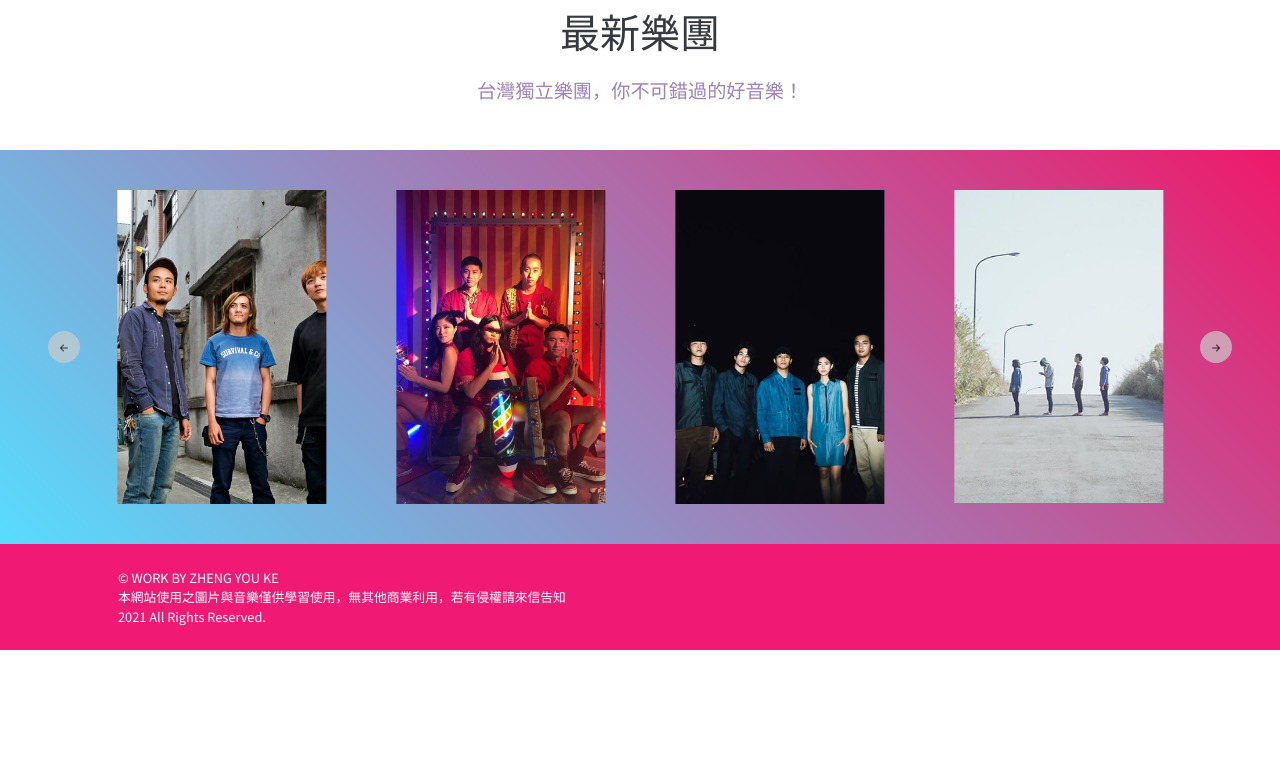
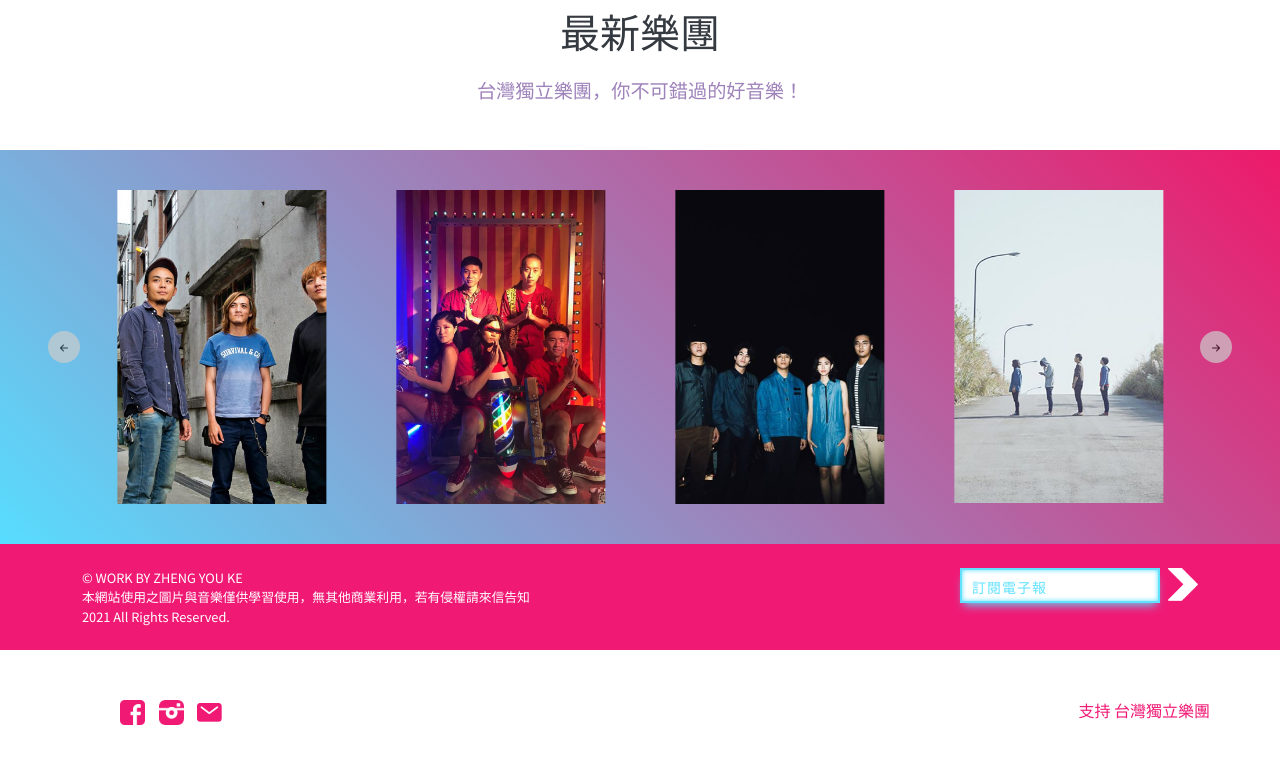
Before and after one commit to avy60263xv/TaiwanIndieBand, a website: page index.html in a window 1280 px wide. Shown: the part 740-1503 px from the top of the page. Before the commit the page ends 1390 px from the top, so only its background shows below. Drawn offline with nearby package versions, Linux system fonts and the light colour scheme.

Commit message:
新增 footer2

```diff
--- a/index.html
+++ b/index.html
@@ -96,10 +96,33 @@
 
     <section class="footer">
       <div class="container">
-        <div class="row mx-4">
-          <p class="footerWord my-4">© WORK BY  ZHENG YOU KE<br>
-            本網站使用之圖片與音樂僅供學習使用，無其他商業利用，若有侵權請來信告知<br>
-            2021 All Rights Reserved.</p>
+        <div class="row">
+          <div class="col-12 col-lg-6">
+            <p class="footerWord my-4">© WORK BY  ZHENG YOU KE<br>
+              本網站使用之圖片與音樂僅供學習使用，無其他商業利用，若有侵權請來信告知<br>
+              2021 All Rights Reserved.
+            </p>
+          </div>
+          <div class="col-12 col-lg-6">
+              <div class="E-newsletter my-4">
+                <input type="mail" placeholder="訂閱電子報">
+                <a href="" class="ms-2"><img src="img/icon/goIcon.png" alt=""></a>
+              </div>
+          </div>
+        </div>
+      </div>
+    </section>
+    <section class="footer_">
+      <div class="container">
+        <div class="row my-5 ms-3">
+          <div class="col">
+            <a href="https://www.facebook.com/avy60263xv/" target="_blank"><img src="img/icon/facebook-rect.png" alt=""></a>
+            <a href="https://www.instagram.com/ryan.1.17/" target="_blank"><img src="img/icon/instagram-filled.png" alt=""></a>
+            <a href="mailto:avy60263xv@gmail.com"><img src="img/icon/mail.png" alt=""></a>
+          </div>
+          <div class="col">
+            <span>支持 台灣獨立樂團</span>
+          </div>
         </div>
       </div>
     </section>
--- a/sass/main.sass
+++ b/sass/main.sass
@@ -63,12 +63,47 @@ nav
 .footer
     +size(100%, auto)
     background: $pink
-    position: relative
-    bottom: 0px
+    .E-newsletter
+        display: flex
+        justify-content: flex-end
+        input
+            +size(200px, 35px)
+            border: solid 2px $blue
+            color: $blue
+            padding-left: 5px
+            box-shadow: 0 6px 10px -4px rgba(87, 221, 255, 1), 0 0 5px 0px rgba(87, 221, 255, 1) inset
+        ::placeholder
+            font-size: 14px
+            letter-spacing: 1px
+            color: $blue
+            padding-left: 5px
+        img
+            +size(30px, auto)
 
 .footerWord
     color: $white
     @include font-size(0.8rem !important)
+
+.footer_
+    +size(100%, auto)
+    background: $white
+    position: relative
+    bottom: 0px
+    color: $pink
+    img
+        +size(25px, auto)
+        margin-left: 10px
+    span
+        position: absolute
+        right: 0px
+        font-weight: 500
+        @media screen and ( max-width: 414px )
+            display: none
+
+.IgFbMail
+    background-color: $white
+    width: 1140px
+    height: 50px
 
 .ShoppingCartIcon
     +size(25px, 25px)
```
Also changed, not shown: img/icon/ENewsmail.png (added), img/icon/ENewsmail@2x.png (added), img/icon/facebook-rect.png (added), img/icon/facebook-rect@2x.png (added), img/icon/goIcon.png (added), img/icon/goIcon@2x.png (added), img/icon/instagram-filled.png (added), img/icon/instagram-filled@2x.png (added), img/icon/mail.png (added), img/icon/mail@2x.png (added), sass/main.css, 1 other file.
